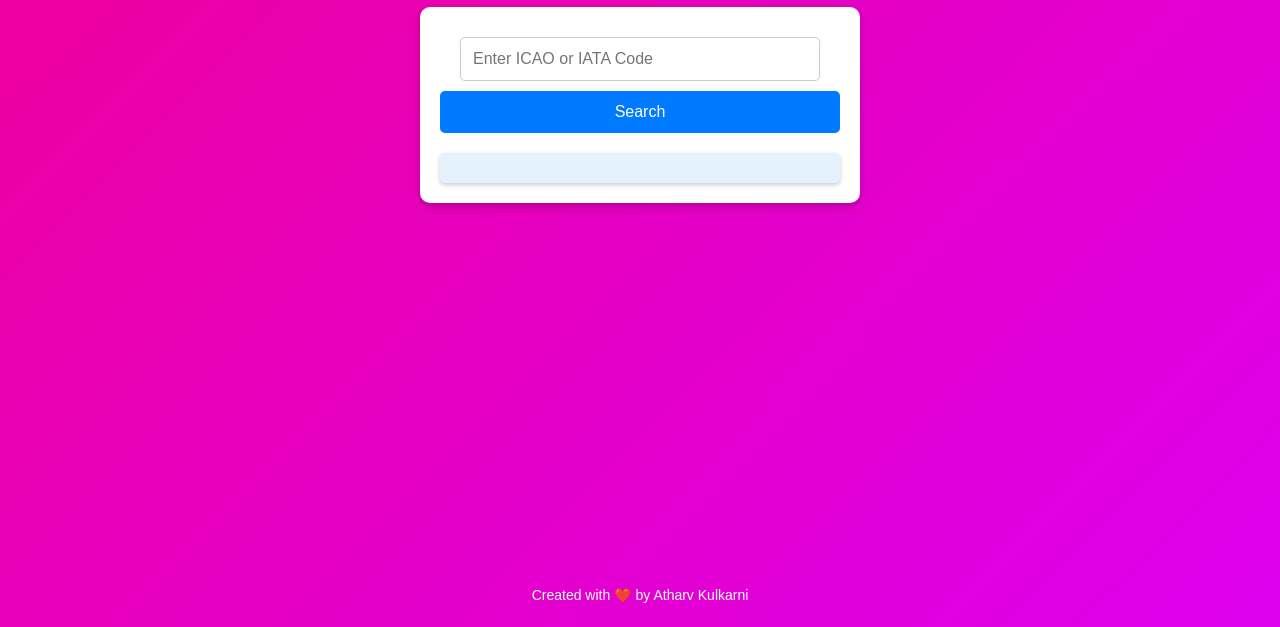
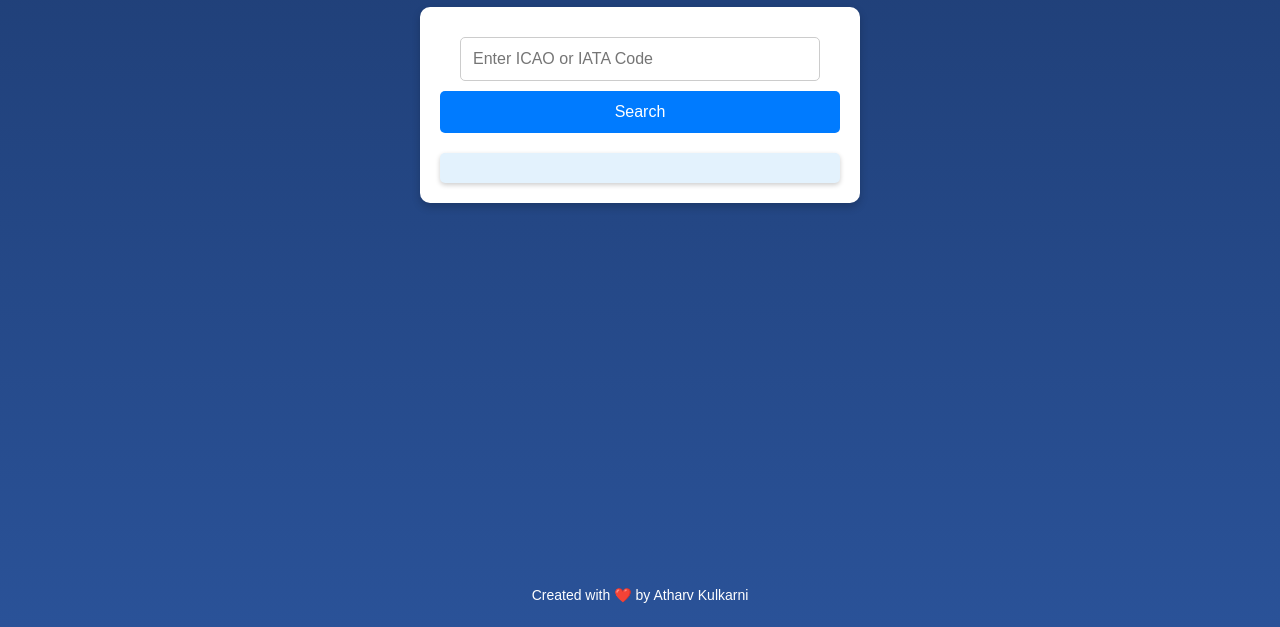
Before and after one commit to Kulkarni-ui/Airpot-Lookup-App, a plain HTML site: page index.html in a window 1280 px wide. Shown: the part 173-800 px from the top of the page. Drawn offline with Linux system fonts and the light colour scheme.

Commit message:
Update Style.css

```diff
--- a/Style.css
+++ b/Style.css
@@ -1,7 +1,7 @@
 /* Make everything centered and fit mobile screens */
 body {
     font-family: 'Arial', sans-serif;
-    background: linear-gradient(135deg, #e09, #d0e);
+    background: linear-gradient(to bottom, #1e3c72, #2a5298);
     color: #333;
     display: flex;
     flex-direction: column;
```
